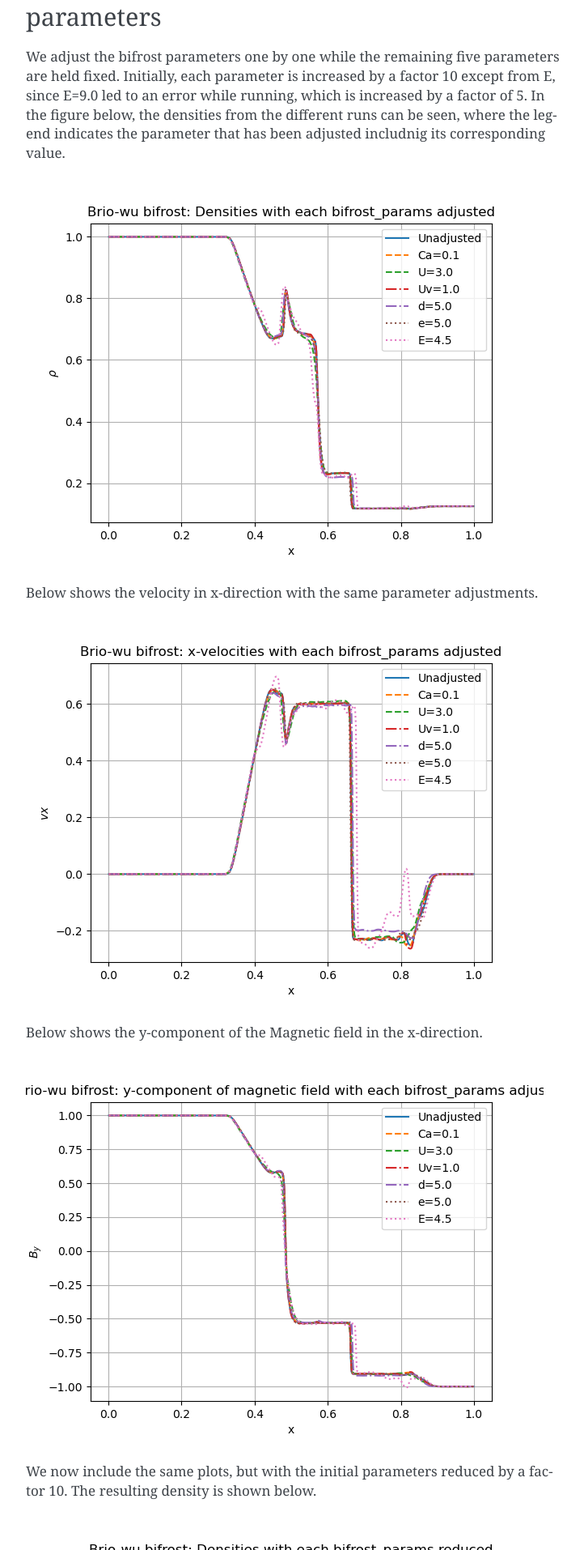
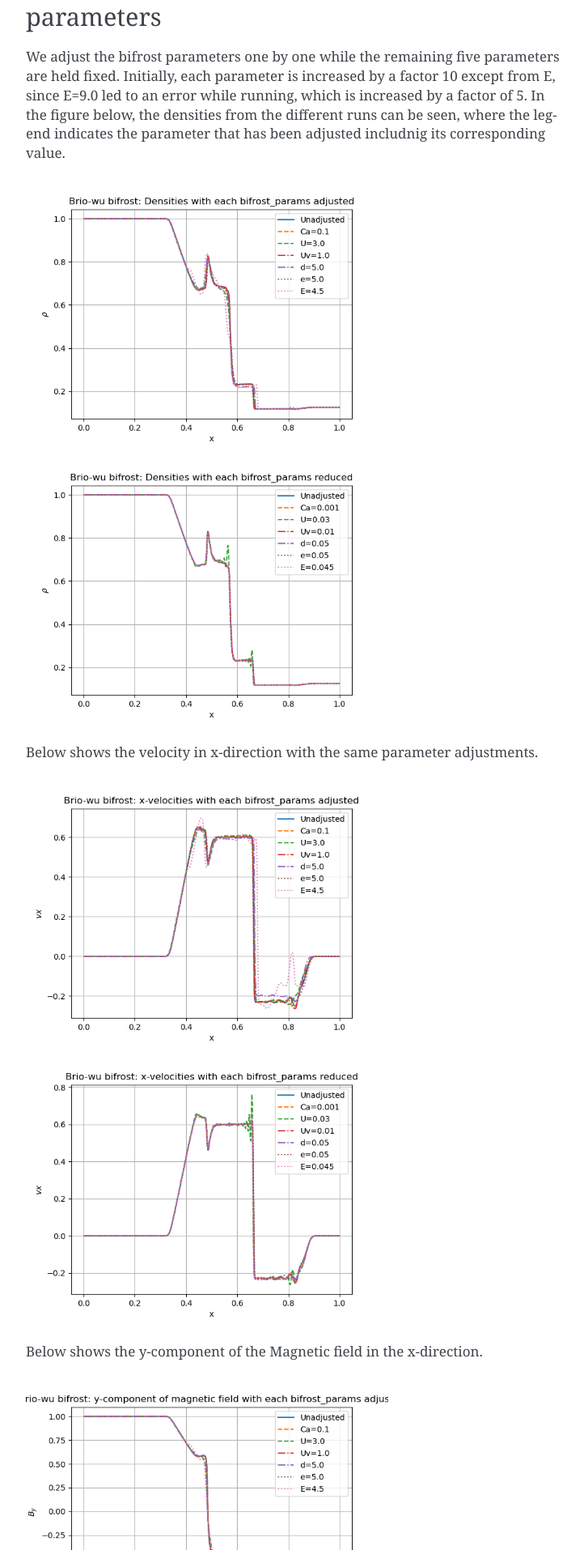
Before and after one commit to guadabsb15/summer_2021_report, a Sphinx documentation site: the page built from docs/source/briowu.rst, in a window 1280 px wide. Shown: the part 1837-3751 px from the top of the page at 81% size, without its empty margins (388-1110 px from the left). Built offline with Sphinx 7.4.7, drawn with Linux system fonts in a browser that asks for light colours.

Commit message:
Attemted subfigures on website for showing both increase and decrease when plotting the same quantity

```diff
--- a/docs/source/briowu.rst
+++ b/docs/source/briowu.rst
@@ -75,30 +75,32 @@ Initial adjustments of the individual bifrost parameters
 We adjust the bifrost parameters one by one while the remaining five parameters are held fixed. Initially, each parameter is increased by a factor 10 except from E, since E=9.0 led to an error while running, which is increased by a factor of 5. In the figure below, the densities from the different runs can be seen, where the legend indicates the parameter that has been adjusted includnig its corresponding value.
 
 .. image:: images_brio-wu_bifrost/brio-wu_init_adjust_rho.png
-
+        :scale: 70 %
+.. image:: images_brio-wu_bifrost/brio-wu_init_reduced_rho.png
+        :scale: 70 %
 
 Below shows the velocity in x-direction with the same parameter adjustments.
 
 .. image:: images_brio-wu_bifrost/brio-wu_init_adjust_ux.png
-
+        :scale: 70 %
+.. image:: images_brio-wu_bifrost/brio-wu_init_reduced_ux.png
+        :scale: 70 %
 
 Below shows the y-component of the Magnetic field in the x-direction.
 
 .. image:: images_brio-wu_bifrost/brio-wu_init_adjust_by.png
-
-
+        :scale: 70 %
+.. image:: images_brio-wu_bifrost/brio-wu_init_reduced_by.png
+        :scale: 70 %
 
 We now include the same plots, but with the initial parameters reduced by a factor 10. The resulting density is shown below.
 
-.. image:: images_brio-wu_bifrost/brio-wu_init_reduced_rho.png
 
 Below is the resulting velocities in the x-direction with the reduced parameters
 
-.. image:: images_brio-wu_bifrost/brio-wu_init_reduced_ux.png
 
 Now we plot the y-component of the magnetic field, as shown below
 
-.. image:: images_brio-wu_bifrost/brio-wu_init_reduced_by.png
 
 
 different directions
```
